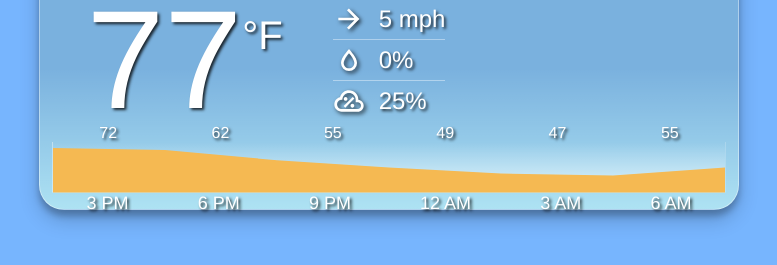
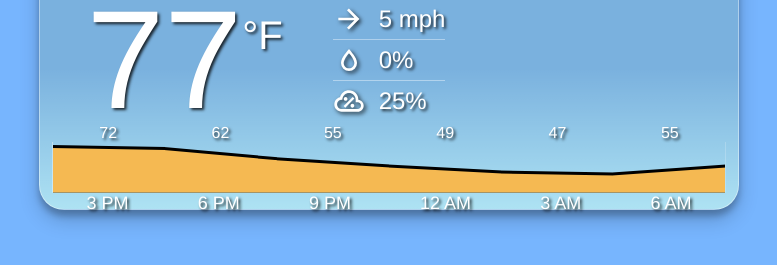
Before and after one commit to scojr/weather-app, a website built with webpack: page src/template.html in a window 1280 px wide. Shown: the part 95-360 px from the top of the page, without its empty margins (251-1028 px from the left). Built offline with nearby package versions, Linux system fonts and the light colour scheme; files whose address does not match are found by name.

Commit message:
Fix gaps in forecast graph

```diff
--- a/src/style.css
+++ b/src/style.css
@@ -248,27 +248,38 @@ li {
   list-style-type: none;
 }
 
-#forecast {
+.forecast {
   position: absolute;
   top: -20px;
   display: flex;
   height: 200%;
   width: 100%;
   /* background-color: white; */
-  background: linear-gradient(rgba(255, 255, 255, 0) 20%, white);
+  /* background: linear-gradient(rgba(255, 255, 255, 0) 20%, white); */
   /* background: linear-gradient(rgba(255, 255, 255, 0) 20%, white 60%); */
   /* background: linear-gradient(rgba(255, 255, 255, 0) 20%, white 60%); */
   /* background: linear-gradient(rgba(255, 255, 255, 0) 20%, #000000 80%); */
 }
 
 
-#forecast>li {
+.forecast>li {
   background-color: #f5b952;
   /* background: linear-gradient(#f5b952 60%, var(--clear-sky) 70%); */
   width: 100%;
   clip-path: polygon(0 100%,
-      0 calc(100% - var(--previous-value)),
-      100% calc(100% - var(--value)),
+      -1px calc(100% - var(--previous-value)),
+      calc(100% + 1px) calc(100% - var(--value)),
       100% 100%);
   stroke: rgb(153 51 102 / 1);
+  padding: 0;
+  margin: 0;
+
 }
+
+.forecast.outline {
+  top: -23px;
+}
+
+.forecast.outline>li {
+  background-color: #000000;
+}
--- a/src/template.html
+++ b/src/template.html
@@ -46,8 +46,28 @@
       <li>55</li>
     </ul>
     <div class="temp-chart">
+      <ul class="forecast outline">
+        <li style="
+        --value: 72%; --value-text: '72%';
+        --previous-value: 74%;"></li>
+        <li style="
+        --value: 62%; --value-text: '62%';
+        --previous-value: 72%;"></li>
+        <li style="
+        --value: 55%; --value-text: '55%';
+        --previous-value: 62%;"></li>
+        <li style="
+        --value: 49%; --value-text: '49%';
+        --previous-value: 55%;"></li>
+        <li style="
+        --value: 47%; --value-text: '47%';
+        --previous-value: 49%;"></li>
+        <li style="
+        --value: 55%; --value-text: '55%';
+        --previous-value: 47%;"></li>
+      </ul>
       <div>
-        <ul id="forecast">
+        <ul class="forecast">
           <li style="
           --value: 72%; --value-text: '72%';
           --previous-value: 74%;"></li>
```
